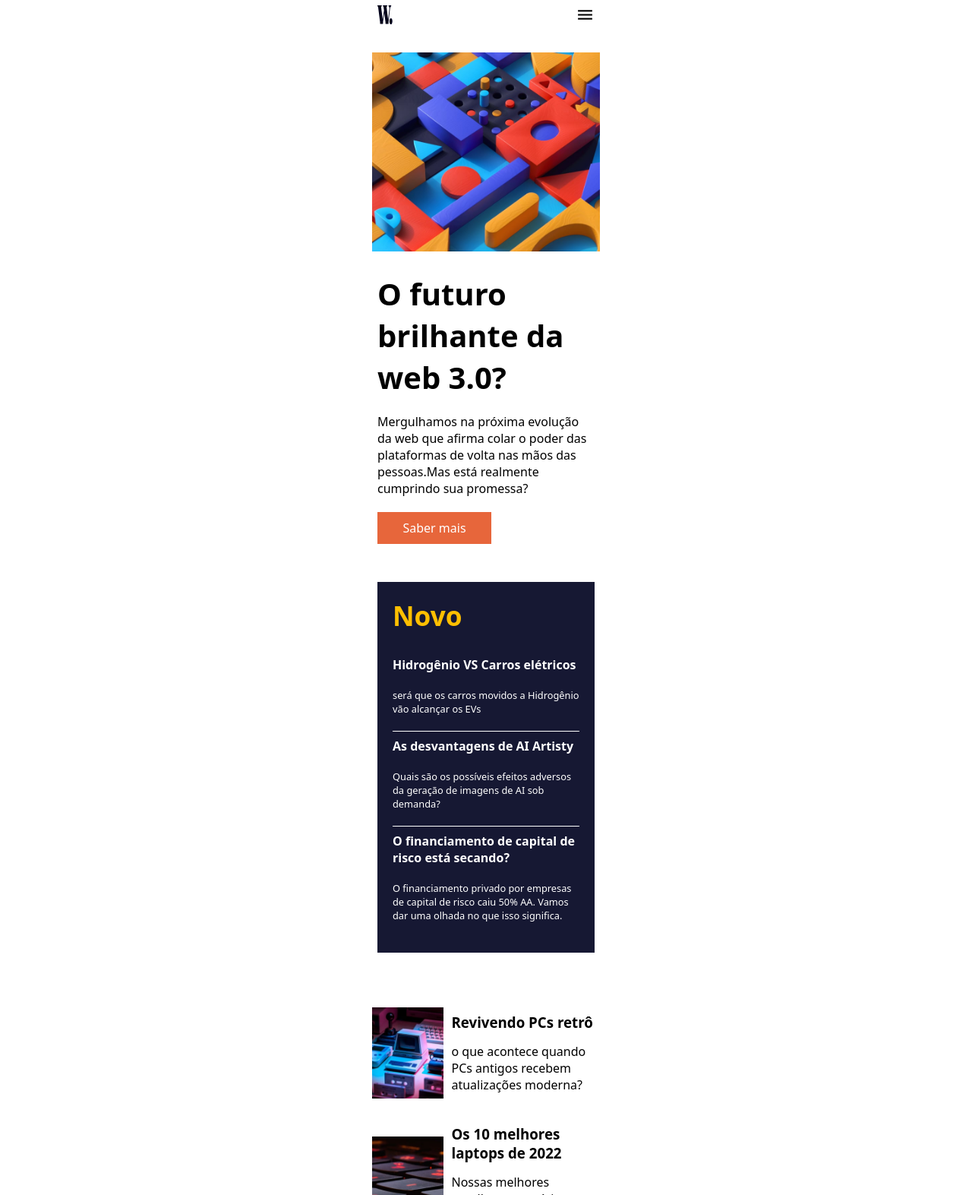
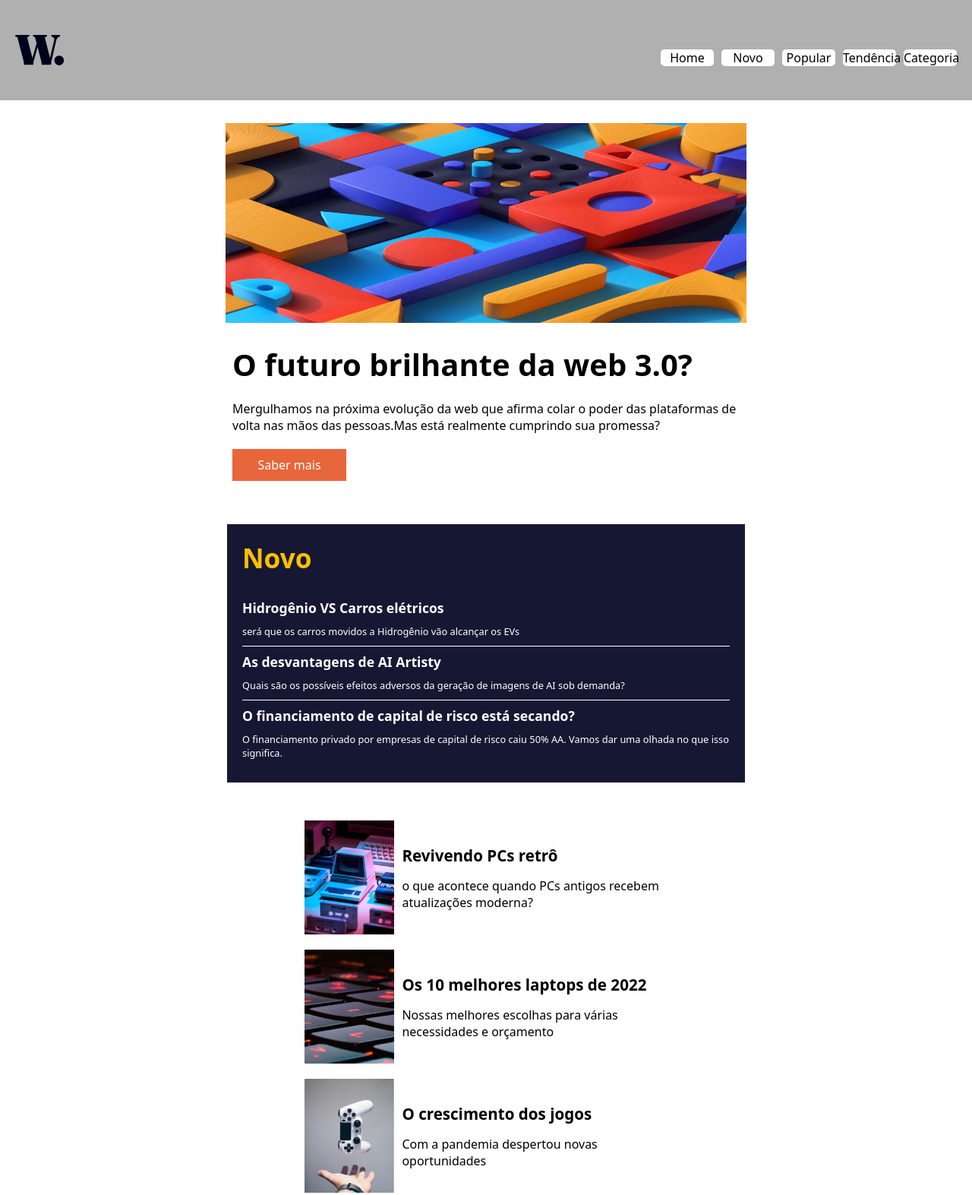
Before and after one commit to Maick-Neres/homepage, a plain HTML site: page index.html in a window 1280 px wide. Shown: the top 1573 px of the page at 76% size. Drawn offline with Linux system fonts and the light colour scheme.

Commit message:
fim do homepage

```diff
--- /dev/null
+++ b/estilo/dask.css
@@ -0,0 +1,106 @@
+@charset "UTF-8";
+
+
+@media screen and (min-width:768px){
+  *{
+    margin: 0;
+    padding: 0;
+    box-sizing: border-box;
+  }
+
+  header{
+    max-width:100%;
+    display: flex;
+
+    justify-content: space-between;
+    align-items: center;
+    padding: 20px;
+ }
+
+  .logos {
+    height: 80%;
+  }
+
+  .logos img{
+    width: 100%;
+  }
+
+  #icon{
+    display: none;
+  }
+  menu{
+    width: auto;
+    display: block;
+  }
+ul{
+  display: flex;
+  gap: 10px;
+}
+ ul li{
+  background-color: white;
+  width: 70px;
+  }
+
+ li a:hover{
+  color: rgba(255, 157, 0, 0.797);
+}
+
+.img-web{
+
+  width: 686px;
+}
+
+.img-web img{
+  height: 100%;
+}
+
+main{
+  width: 682px;
+}
+main button:hover{
+  background-color: black;
+  cursor: pointer;
+}
+aside{
+  width: 682px;
+}
+
+aside h3 a{
+  font-size: 1.1em;
+  color: white;
+  text-decoration: none;
+}
+
+aside h3 a:hover{
+  color: rgb(255, 191, 0);
+}
+
+footer{
+  width: 682px;
+  display: flex;
+  flex-direction: column;
+  justify-content: center;
+  align-items: center;
+
+}
+
+.campo{
+  width:70%;
+ display: flex;
+
+}
+.campo img{
+  height: 100%;
+}
+
+.campo h3 a{
+  font-size: 1.1em;
+  color: black;
+  text-decoration: none;
+}
+
+.campo h3 a:hover{
+  color: #e7663b;
+}
+
+}
--- a/estilo/style.css
+++ b/estilo/style.css
@@ -15,8 +15,9 @@ body{
 header{
   margin: auto;
   padding: 7px;
-  width: 300px;
+  max-width: 300px;
   margin-bottom: 30px;
+  background-color: rgba(0, 0, 0, 0.308);
 }
 
 header .logos{
@@ -28,6 +29,13 @@ header .logos{
 }
 .material-icons{
   font-size: 25px;
+
+}
+
+#icon2{
+  display: none;
+  font-size:28px;
+  width: 30px;
 }
 .material-icons:hover{
   cursor: pointer;
@@ -38,16 +46,18 @@ menu{
 list-style-type: none;
 display: none;
 width: 100%;
+padding: 20px 0;
 margin-top: 20px;
 }
 ul{
  list-style-type: none;
 }
 ul li{
-background-color: lightslategray;
-margin: 5px 0;
+ background-color:white ;
+margin: 5px auto;
 text-align: center;
 border-radius: 5px;
+width: 80%;
 }
 
 li a{
@@ -92,17 +102,18 @@ main button{
   width: 150px;
   padding: 10px 0;
   border: none;
-  margin-bottom: 50px;
+  /* margin-bottom: 24px; */
   font-size: 1rem;
   color: white;
-    cursor: pointer;
 }
 
-main aside{
+aside{
   background-color: rgba(7, 9, 38, 0.938);
   padding: 20px;
   color: white;
-  margin-bottom: 50px;
+  width: 300px;
+  margin: 50px auto;
+
 }
 .sec{
   border-bottom: 1px solid white;
@@ -120,6 +131,7 @@ aside h2{
 }
 section p{
   font-size:.8em;
+  padding: 10px 0;
 }
 
 footer{
--- a/index.html
+++ b/index.html
@@ -8,15 +8,18 @@
       rel="stylesheet">
       <script src="javascript.js" defer></script>
   <link rel="stylesheet" href="estilo/style.css">
+  <link rel="stylesheet" href="estilo/dask.css">
   <title>homepage</title>
 </head>
-<body>
+<body  onresize="size()">
   <header>
     <div class="logos">
       <img src="images/logo.svg" alt="logo">
       <span class="material-icons" id="icon">menu</span>
+      <span class="material-icons" id="icon2">closer</span>
+
     </div>
-    <menu class="menu">
+    <menu id="menu">
       <ul>
         <li><a href="#">Home</a></li>
         <li><a href="#">Novo</a></li>
@@ -33,41 +36,41 @@
     <h1>O futuro brilhante da web 3.0?</h1>
     <p>Mergulhamos na próxima evolução da web que afirma colar o poder das plataformas de volta nas mãos das pessoas.Mas está realmente cumprindo sua promessa?</p>
     <button>Saber mais</button>
+    </main>
     <aside>
       <h2>Novo</h2>
       <section  class="sec">
-        <h3>Hidrogênio VS Carros elétricos</h3>
+        <h3><a href="#">Hidrogênio VS Carros elétricos</a></h3>
         <p>será que os carros movidos a Hidrogênio vão alcançar os EVs</p>
       </section>
       <section class="sec">
-        <h3>As desvantagens de AI Artisty</h3>
+        <h3><a href="#">As desvantagens de AI Artisty</a></h3>
         <p>Quais são os possíveis efeitos adversos da geração de imagens de AI sob demanda?</p>
       </section>
       <section>
-        <h3>O financiamento de capital de risco está secando?</h3>
+        <h3><a href="#">O financiamento de capital de risco está secando?</a></h3>
         <p>O financiamento privado por empresas de capital de risco caiu 50% AA. Vamos dar uma olhada no que isso significa.</p>
       </section>
     </aside>
-  </main>
   <footer>
     <div class="campo">
       <img src="images/image-retro-pcs.jpg" alt="imagem de pc retrô">
       <div class="text">
-        <h3>Revivendo PCs retrô</h3>
+        <h3><a href="#">Revivendo PCs retrô</a></h3>
         <p>o que acontece quando PCs antigos recebem atualizações moderna?</p>
       </div>
     </div>
     <div class="campo">
       <img src="images/image-top-laptops.jpg" alt="imagem de laptops">
       <div class="text">
-        <h3>Os 10 melhores laptops de 2022</h3>
+        <h3><a href="#">Os 10 melhores laptops de 2022</a></h3>
         <p>Nossas melhores escolhas para várias necessidades e orçamento</p>
       </div>
     </div>
     <div class="campo">
-      <img src="images/image-gaming-growth.jpg" alt="imagem de laptops">
+      <img src="images/image-gaming-growth.jpg" alt="imagem de gaming">
       <div class="text">
-        <h3>O crescimento dos jogos</h3>
+        <h3><a href="#">O crescimento dos jogos</a></h3>
         <p>Com a pandemia despertou novas oportunidades</p>
       </div>
     </div>
--- a/javascript.js
+++ b/javascript.js
@@ -1,10 +1,38 @@
 const icon=document.getElementById("icon");
+const icon2=document.getElementById("icon2");
 icon.addEventListener("click",()=>{
-  const menu=document.querySelector("menu");
+  const menu=document.getElementById("menu");
   if(menu.style.display=="block"){
     menu.style.display="none"
   }else{
     menu.style.display="block"
+    icon.style.display="none"
+    icon2.style.display="block"
 
   }
 })
+
+
+icon2.addEventListener("click",()=>{
+  const menu=document.getElementById("menu");
+    if(menu.style.display=="block"){
+      menu.style.display="none"
+      icon.style.display="block"
+      icon2.style.display="none"
+
+    }
+})
+
+function size() {
+  const menu=document.getElementById("menu");
+    if(window.innerWidth>=768){
+      menu.style.display="block"
+      icon.style.display="none"
+      icon2.style.display="none"
+    }else{
+      menu.style.display="none"
+      icon.style.display="block"
+
+
+    }
+}
```
